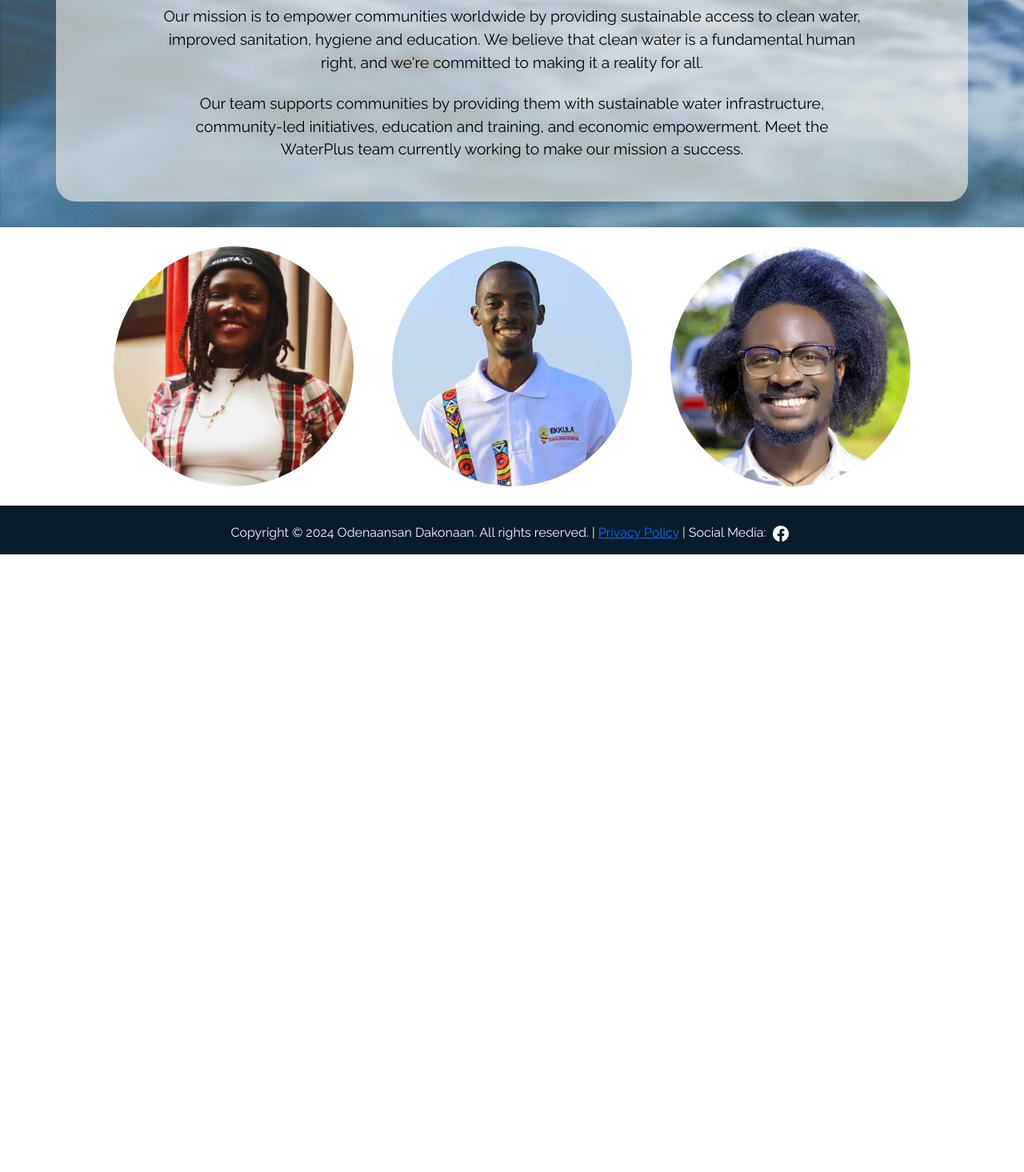
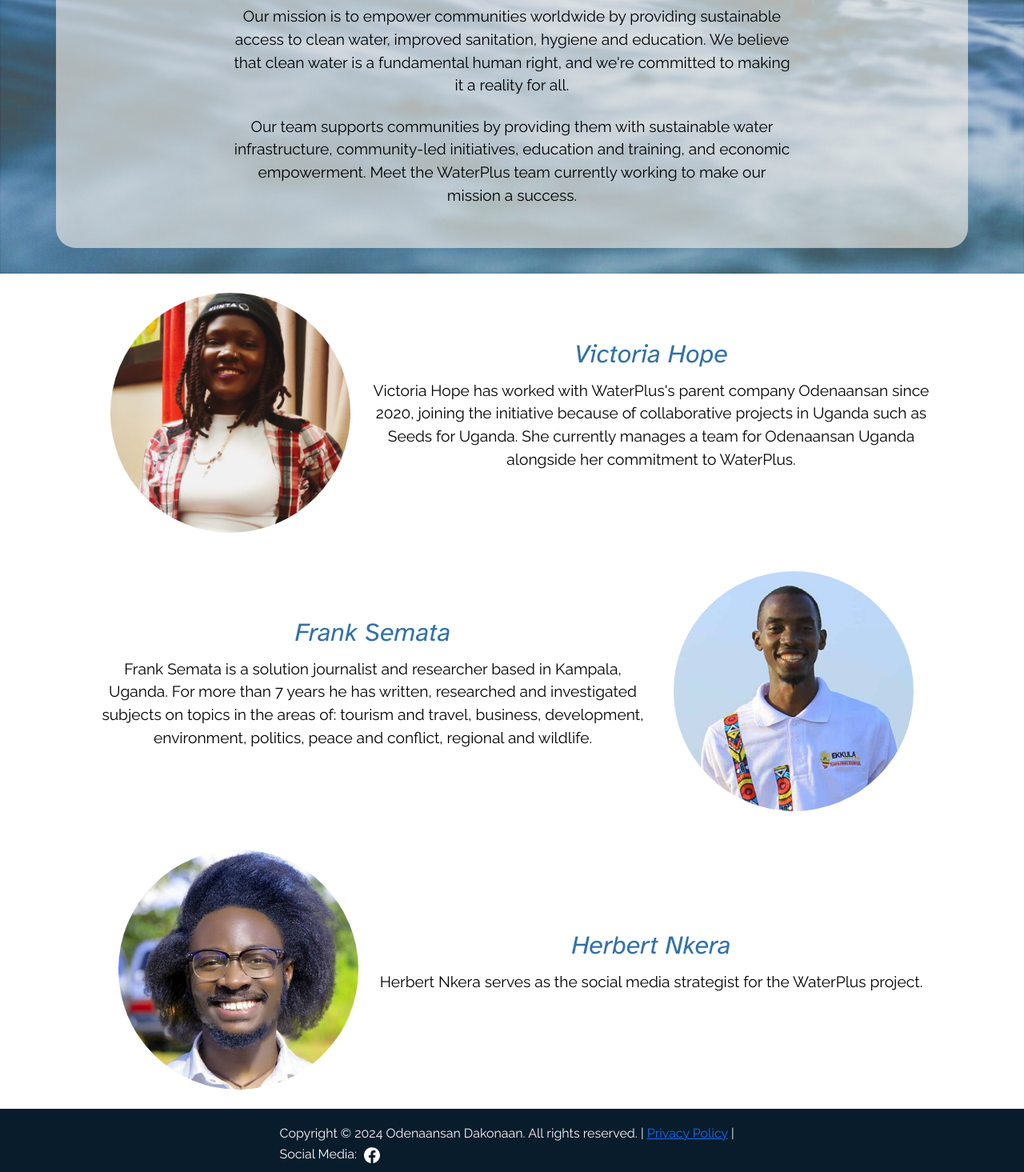
Before and after one commit to khyleB/waterplus, a plain HTML site: page team.html in a window 1280 px wide. Shown: the part 235-1700 px from the top of the page at 80% size. Before the commit the page ends 928 px from the top, so only its background shows below. Drawn offline with nearby package versions, Linux system fonts and the light colour scheme; a web font is replaced by a local one.

Commit message:
Improved layout for Team page

```diff
--- a/style.css
+++ b/style.css
@@ -47,6 +47,12 @@ h2 {
   font-family: var(--headings);
   font-size: 4rem;
   color: var(--wplus-white);
+}
+
+@media screen and (max-width: 400px) {
+  h1, h2 {
+    font-size: 3rem;
+  }
 }
 
 h3 {
@@ -137,14 +143,11 @@ video {
   .navbar-expand-lg .navbar-toggler {
     display: none;
   }
-}
-@media (min-width: 645px) {
+
   .navbar-expand-lg .navbar-collapse {
     display: flex !important;
   }
-}
 
-@media (min-width: 645px) {
   .navbar-expand-lg .navbar-nav {
     flex-direction: row;
   }
@@ -251,7 +254,7 @@ body::-webkit-scrollbar-thumb{
 }
 
 .third-content {
-  width: 30%;
+  max-width: 30%;
 }
 
 .half-content {
@@ -275,8 +278,43 @@ body::-webkit-scrollbar-thumb{
 
 .thumbnail-size {
   width: 350px;
-  height: auto;
+  height: 350px;
   border-radius: 50%;
+}
+
+@media screen and (max-width: 1300px) {
+  .thumbnail-size {
+    width: 250px;
+    height: 250px;
+  }
+}
+
+@media screen and (max-width: 1100px) {
+  .thumbnail-size {
+    width: 200px;
+    height: 200px;
+  }
+}
+
+@media screen and (max-width: 992px) {
+  .thumbnail-size {
+    width: 350px;
+    height: 350px;
+  }
+}
+
+@media screen and (max-width: 500px) {
+  .thumbnail-size {
+    width: 300px;
+    height: 300px;
+  }
+}
+
+@media screen and (max-width: 400px) {
+  .thumbnail-size {
+    width: 250px;
+    height: 250px;
+  }
 }
 
 img.half-content {
--- a/team.css
+++ b/team.css
@@ -1,15 +1,7 @@
+p {
+  max-width: 60ch;
+}
 
- .aki {background-image: url(Images/aki.jpg);}
-
- .aki:hover {background-image: url(Images/aki-bg.jpg);}
-
- .frank {background-image: url(Images/frank.jpg);}
-
- .frank:hover {background-image: url(Images/frank-bg.jpg);}
-
- .hope {background-image: url(Images/hope.jpg);}
-
- .hope:hover {background-image: url(Images/hope-bg.jpg);}
 
 .profiles {
     width: 300px;
--- a/team.html
+++ b/team.html
@@ -100,9 +100,28 @@
 				<p>Our team supports communities by providing them with sustainable water infrastructure, community-led initiatives, education and training, and economic empowerment. Meet the WaterPlus team currently working to make our mission a success.</p>
 
                 </div>
+
             </div>
 
             <div class="container-fluid
+               d-flex
+               flex-grow-1
+               flex-column
+               flex-lg-row
+               align-items-center
+               justify-content-center">
+
+				<img src="Images/hope.jpg" class="quarters
+													profiles">
+
+				<div>
+					<h4>Victoria Hope</h4>
+					<p>Victoria Hope has worked with WaterPlus's parent company Odenaansan since 2020, joining the initiative because of collaborative projects in Uganda such as Seeds for Uganda. She currently manages a team for Odenaansan Uganda alongside her commitment to WaterPlus.</p>
+				</div>
+
+			</div>
+
+			<div class="container-fluid
                d-flex
                flex-grow-1
                flex-column-reverse
@@ -110,25 +129,35 @@
                align-items-center
                justify-content-center">
 
-           <div class="quarters
-                       profiles
-                       hope">
-             Victoria Hope
-           </div>
+				<div>
+					<h4>Frank Semata</h4>
+					<p>Frank Semata is a solution journalist and researcher based in Kampala, Uganda. For more than 7 years he has written, researched and investigated subjects on topics in the areas of: tourism and travel, business, development, environment, politics, peace and conflict, regional and wildlife.</p>
+				</div>
 
-           <div class="quarters
-                       profiles
-                       frank">
-             Frank Semata
-           </div>
+                <img src="Images/frank.jpg" class="quarters
+													profiles">
 
-           <div class="quarters
-                       profiles
-                       aki">
-             Herbert Nkera
-           </div>
+            </div>
 
-         </div>
+
+
+			<div class="container-fluid
+			d-flex
+			flex-grow-1
+			flex-column
+			flex-lg-row
+			align-items-center
+			justify-content-center">
+
+				<img src="Images/aki.jpg" class="quarters
+												profiles">
+
+				<div>
+					<h4>Herbert Nkera</h4>
+					<p>Herbert Nkera serves as the social media strategist for the WaterPlus project.</p>
+				</div>
+
+			</div>
 
         </main>
 
```
Also changed, not shown: index.html (+7 -7 lines).
